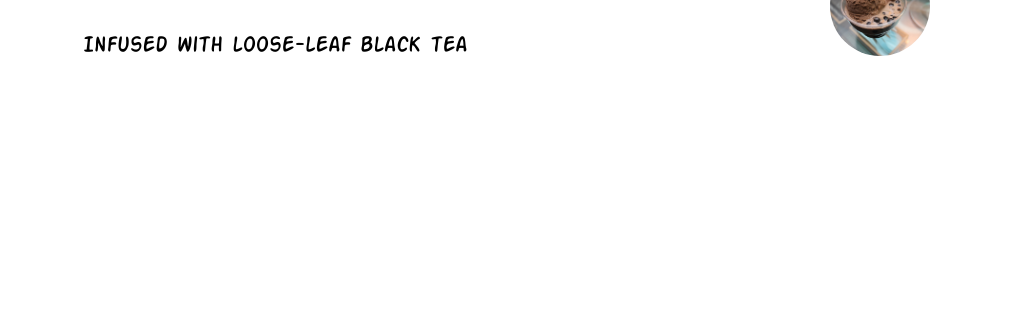
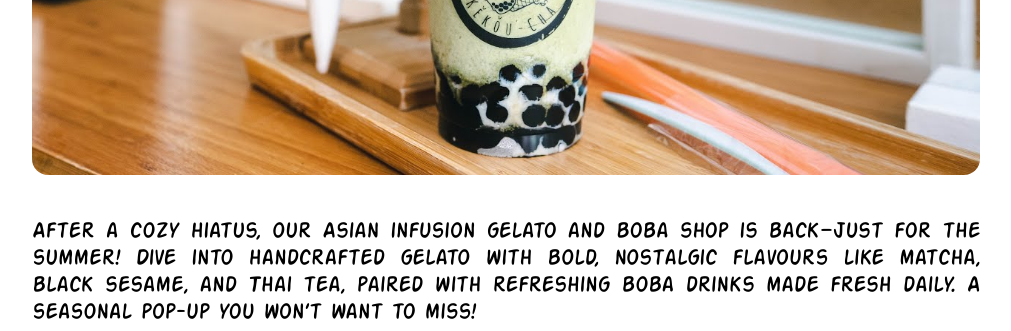
Before and after one commit to 54MU31M00R3/restaurant-page, a website built with webpack: page src/template.html in a window 1280 px wide. Shown: the part 629-960 px from the top of the page, without its empty margins (134-1145 px from the left). Before the commit the page ends 800 px from the top, so only its background shows below. Built offline with nearby package versions, Linux system fonts and the light colour scheme.

Commit message:
Add html for about page

```diff
--- a/src/index.js
+++ b/src/index.js
@@ -4,4 +4,4 @@ import { homePage } from './pages/home.js';
 import { menuPage } from './pages/menu.js';
 
 // document.body.appendChild(homePage.getPage());
-document.body.appendChild(menuPage.getPage());
+// document.body.appendChild(menuPage.getPage());
--- a/src/styles.css
+++ b/src/styles.css
@@ -50,7 +50,7 @@ button {
     border-radius: 50%;
 }
 
-#headline, #desc, .menu-item{
+#headline, #desc, .menu-item, #about-desc{
     font-family: 'action_manregular';
     font-size: 24px;
 }
@@ -78,6 +78,16 @@ button {
 .item-header {
     display: flex;
     justify-content: space-between;
+}
+
+#about-desc {
+    text-align:justify;
+    padding-top: 16px;
+}
+
+#about-image {
+    height: auto;
+    border-radius: 16px;
 }
 
 @font-face {
--- a/src/template.html
+++ b/src/template.html
@@ -15,6 +15,19 @@
       </div>
     </div>
     <div id="content">
+      <div id="headline">Where did we go?</div>
+      <img
+        id="about-image"
+        src="./assets/images/gelato_and_tea.jpg"
+        alt="gelato and boba"
+      />
+      <div id="about-desc">
+        After a cozy hiatus, our Asian infusion gelato and boba shop is
+        back—just for the summer! Dive into handcrafted gelato with bold,
+        nostalgic flavours like matcha, black sesame, and Thai tea, paired with
+        refreshing boba drinks made fresh daily. A seasonal pop-up you won’t
+        want to miss!
+      </div>
     </div>
   </body>
 </html>
```
Also changed, not shown: src/assets/images/gelato_and_tea.jpg (added).
